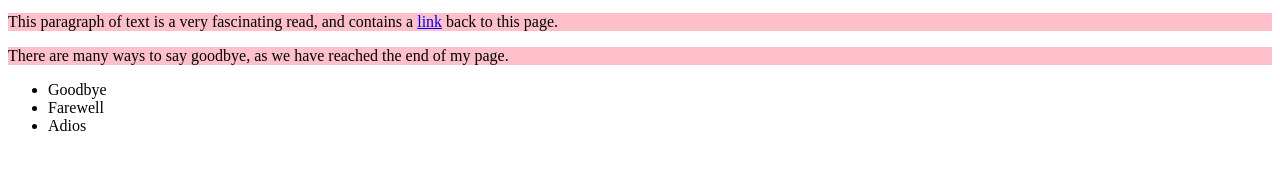
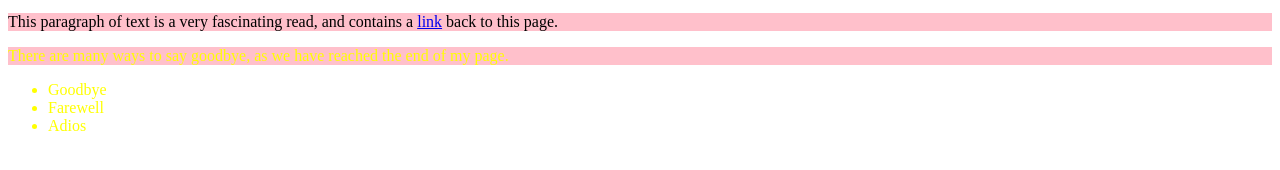
Before and after one commit to rfranklin123/RachaelFranklin, a plain HTML site: page first html page.html in a window 1280 px wide. Shown: the part 228-398 px from the top of the page. Drawn offline with Linux system fonts and the light colour scheme.

Commit message:
Homework additions

```diff
--- a/first html page.html
+++ b/first html page.html
@@ -6,7 +6,8 @@
 <title>My first web page </title>
 </head>
 	<style>
-	h1 { color: blue; }
+	h1 {color: blue; }
+	div#list {color: yellow; }
 	p {background-color: pink; }
 	</style>
 <body>
```
